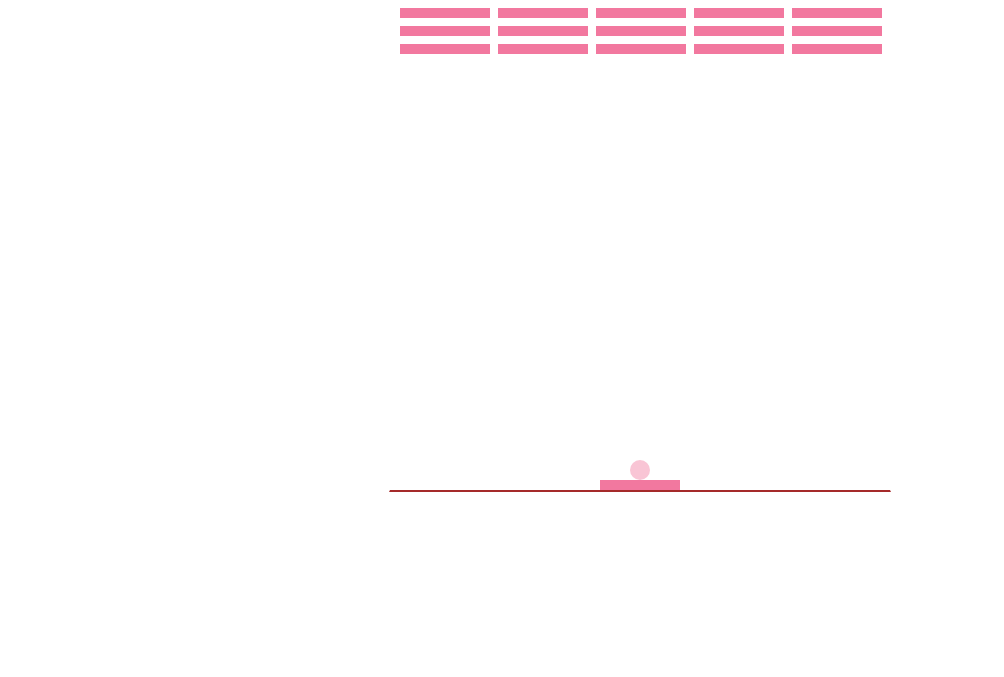
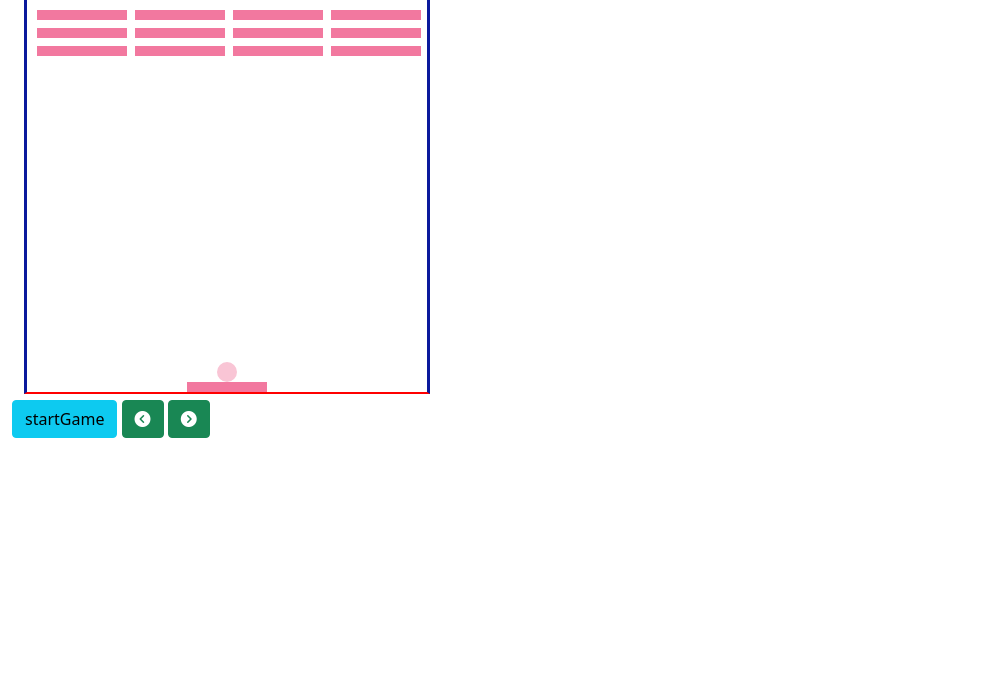
Before and after one commit to proxolo1/Games, a plain HTML site: page BreakoutGame.html in a window 1280 px wide. Shown: the part 123-800 px from the top of the page, without its empty margins (0-1004 px from the left). Drawn offline with nearby package versions, Linux system fonts and the light colour scheme.

Commit message:
Update BreakoutGame.html

```diff
--- a/BreakoutGame.html
+++ b/BreakoutGame.html
@@ -1,27 +1,33 @@
-<!--Thanks for visiting--!>
 <!DOCTYPE html>
 <html lang="en">
+
 <head>
     <meta charset="UTF-8" />
     <meta name="viewport" content="width=device-width, initial-scale=1.0" />
     <title>Breakout Game</title>
-    <link href="https://cdn.jsdelivr.net/npm/bootstrap@5.0.2/dist/css/bootstrap.min.css" rel="stylesheet" integrity="sha384-EVSTQN3/azprG1Anm3QDgpJLIm9Nao0Yz1ztcQTwFspd3yD65VohhpuuCOmLASjC" crossorigin="anonymous">
+    <link href="https://cdn.jsdelivr.net/npm/bootstrap@5.0.2/dist/css/bootstrap.min.css" rel="stylesheet"
+        integrity="sha384-EVSTQN3/azprG1Anm3QDgpJLIm9Nao0Yz1ztcQTwFspd3yD65VohhpuuCOmLASjC" crossorigin="anonymous">
+   <script src="https://kit.fontawesome.com/776c2e42dc.js" crossorigin="anonymous"></script>
 </head>
-  <body style="color:darkgreen;">
-    <section style="display: flex; justify-content: center">
-      <div>
+
+<body>
+
+    <div class="container-fluid">
+
             <h1 align="center">Breakout Game</h1>
+
             <h1>Score : <span id="my"></span></h1>
-        <canvas
-          id="canvas"
-          height="500"
-          width="500"
-          style="border: 1px solid rgb(255, 255, 255); border-bottom: 2px solid brown"
-          >Heyyy canvas is not supported</canvas
-        >
-        <button onclick="startGame()" class="btn btn-primary" style="position: absolute; top:80px">Start</button>
+            <div class="container-fluid">
+            <canvas id="canvas" height="400" width="400"
+                style="border: 3px solid rgb(10, 25, 156); border-bottom: 2px solid rgb(255, 0, 0)">Heyyy canvas is not
+                supported</canvas>
+
             </div>
-    </section>
+            <button onclick="startGame()" class="btn btn-info">startGame</button>
+            <button onclick="left()" class="btn btn-success"><i class="fas  fa-chevron-circle-left"></i></button>
+             <button onclick="right()" class="btn btn-success"><i class="fas  fa-chevron-circle-right"></i></button>
+    </div>
+
 
     <script>
         const canvas = document.getElementById("canvas");
@@ -45,7 +51,7 @@
             brickOffset;
         let bricks = [];
         let score = 0;
-      document.getElementById("my").innerHTML=score
+        document.getElementById("my").innerHTML = score
         let brickCount = 6;
         let brickRows = 3;
         setVariables();
@@ -91,9 +97,12 @@
             function handleKeyDown(e) {
                 if (e.key === "ArrowRight") {
                     rightPressed = true;
+                    leftPressed = false;
+
                 }
                 if (e.key === "ArrowLeft") {
                     leftPressed = true;
+                    rightPressed = false;
                 }
             }
 
@@ -135,7 +144,7 @@
                             bricks[b][i].isVisible = false;
                             score += 1;
                             dy = -dy;
-                document.getElementById("my").innerHTML=score
+                            document.getElementById("my").innerHTML = score
                             checkYouWon();
                         }
                     }
@@ -212,6 +221,19 @@
             ctx.fill();
             ctx.closePath();
         }
+        function left(){
+            i=1;
+            if(i===1){
+                leftPressed=true;
+                i+=1;
+            }
+            rightPressed=false;
+        }
+        function right(){
+            rightPressed=true;
+            leftPressed=false;
+        }
     </script>
 </body>
+
 </html>
```
Lines whose indentation alone changed are shown as unchanged.
